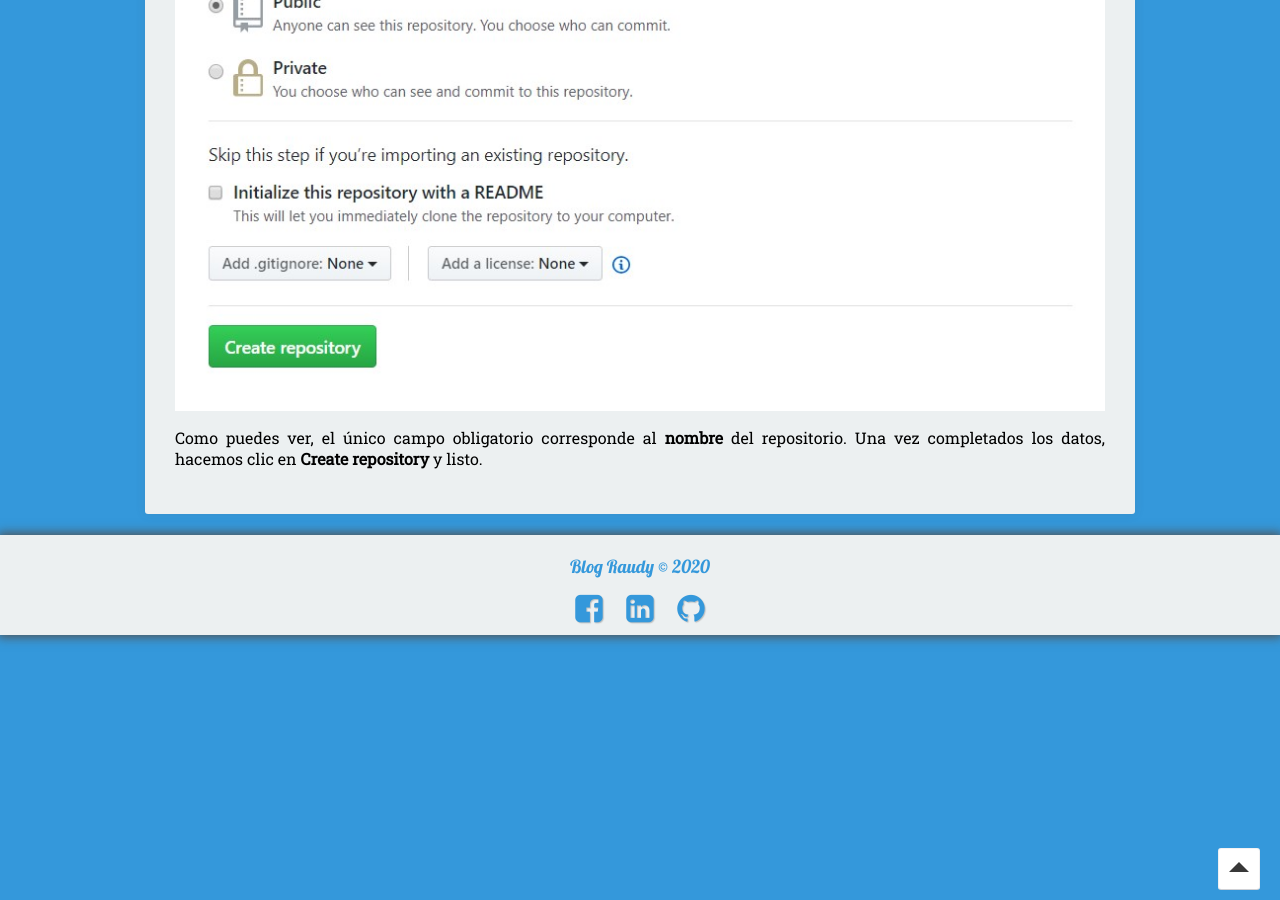
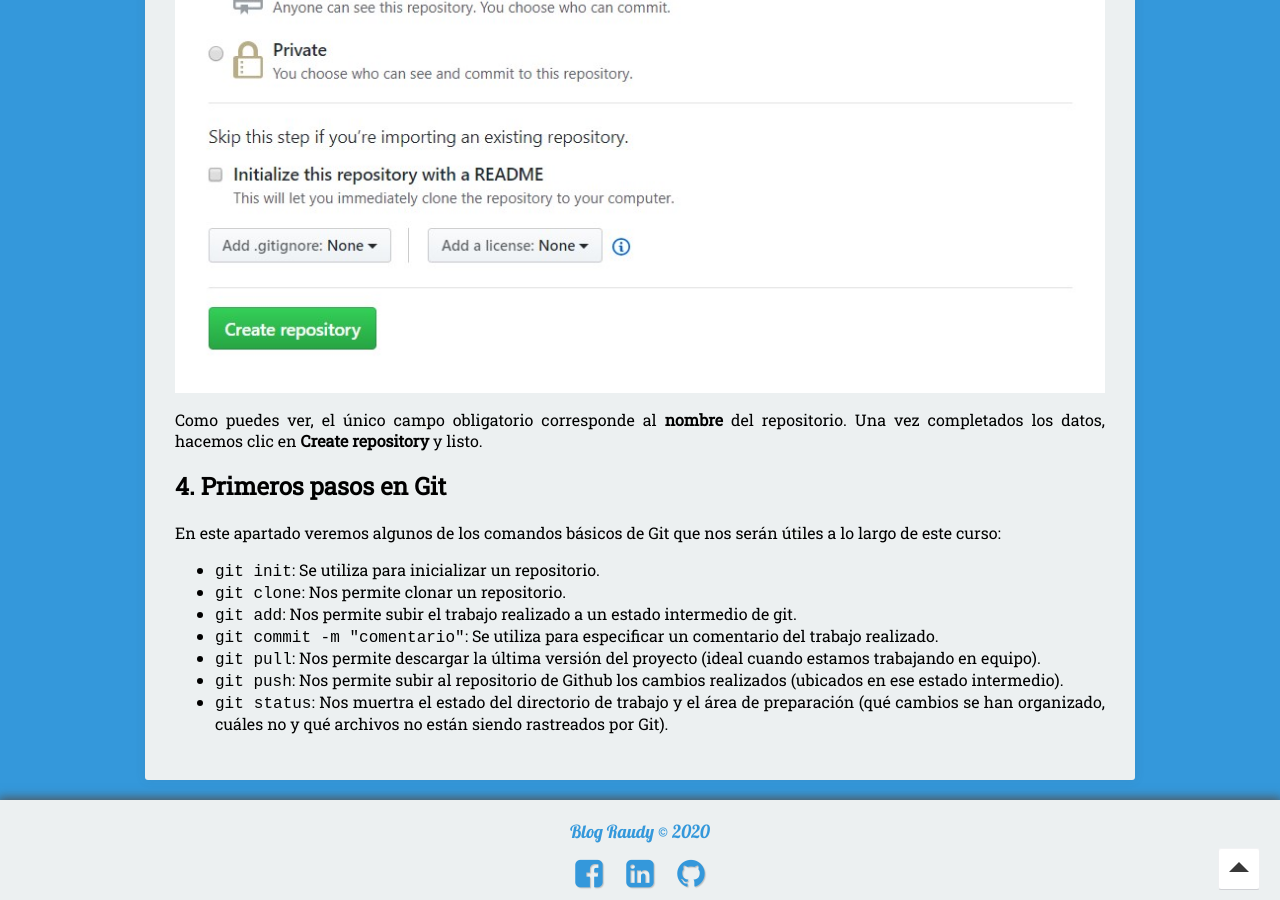
Before and after one commit to nisoto/Blog-anterior-2.0, a Jekyll site: the page built from _posts/2020-04-13-rails-ii-control-de-versiones.md, in a window 1280 px wide and 900 px high, scrolled down 6106 px. Built offline with Jekyll 4.4.1, drawn with Linux system fonts in a browser that asks for light colours; nearby versions of some CDN libraries; some of the changed text lies outside the part shown.

Commit message:
Update 2020-04-13-rails-ii-control-de-versiones.md

````diff
--- a/_posts/2020-04-13-rails-ii-control-de-versiones.md
+++ b/_posts/2020-04-13-rails-ii-control-de-versiones.md
@@ -78,7 +78,6 @@ Crear una cuenta en Github es bastante sencillo, solo debemos ir a la [página](
 En Sistemas Operativos como **Ubuntu** o **Mac OS** Git ya viene instalado, por lo que solo debemos configurarlo. Para ello abrimos la terminal y tecleamos lo siguiente:
 
 ```
-git config --global color.ui true
 git config --global user.name "YOUR NAME"
 git config --global user.email "YOUR@EMAIL.com"
 ```
@@ -120,3 +119,15 @@ Para crear un repositorio en Github, debemos ir a la pestaña **"+"** ubicada en
 ![CrearRepositorio]({{ site.baseurl }}/assets/img/CrearRepositorio.jpg)
 
 Como puedes ver, el único campo obligatorio corresponde al **nombre** del repositorio. Una vez completados los datos, hacemos clic en **Create repository** y listo.
+
+## 4. Primeros pasos en Git
+
+En este apartado veremos algunos de los comandos básicos de Git que nos serán útiles a lo largo de este curso:
+
+* `git init`: Se utiliza para inicializar un repositorio.
+* `git clone`: Nos permite clonar un repositorio.
+* `git add`: Nos permite subir el trabajo realizado a un estado intermedio de git.
+* `git commit -m "comentario"`: Se utiliza para especificar un comentario del trabajo realizado.
+* `git pull`: Nos permite descargar la última versión del proyecto (ideal cuando estamos trabajando en equipo).
+* `git push`: Nos permite subir al repositorio de Github los cambios realizados (ubicados en ese estado intermedio).
+* `git status`: Nos muertra el estado del directorio de trabajo y el área de preparación (qué cambios se han organizado, cuáles no y qué archivos no están siendo rastreados por Git).
````
